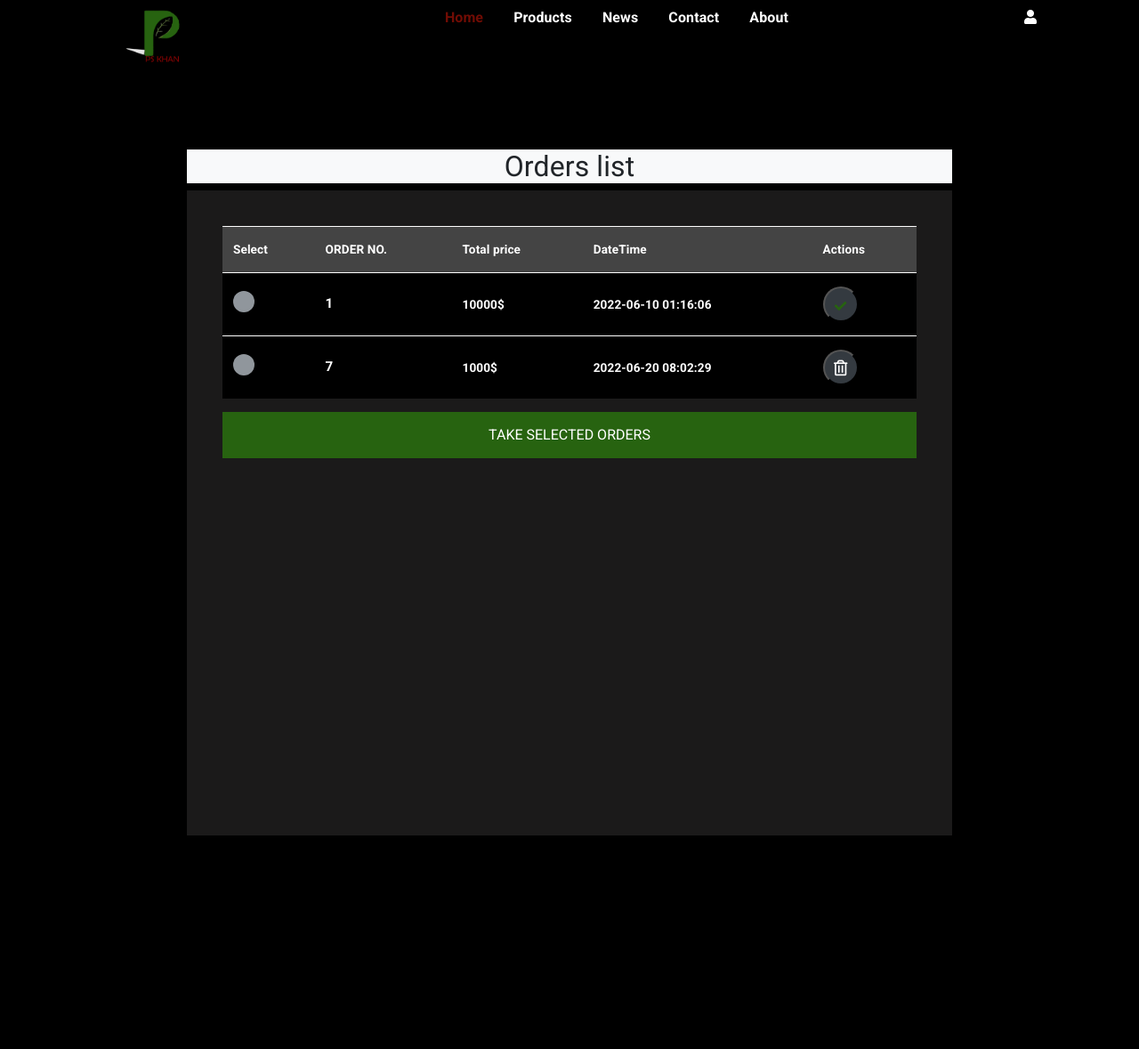
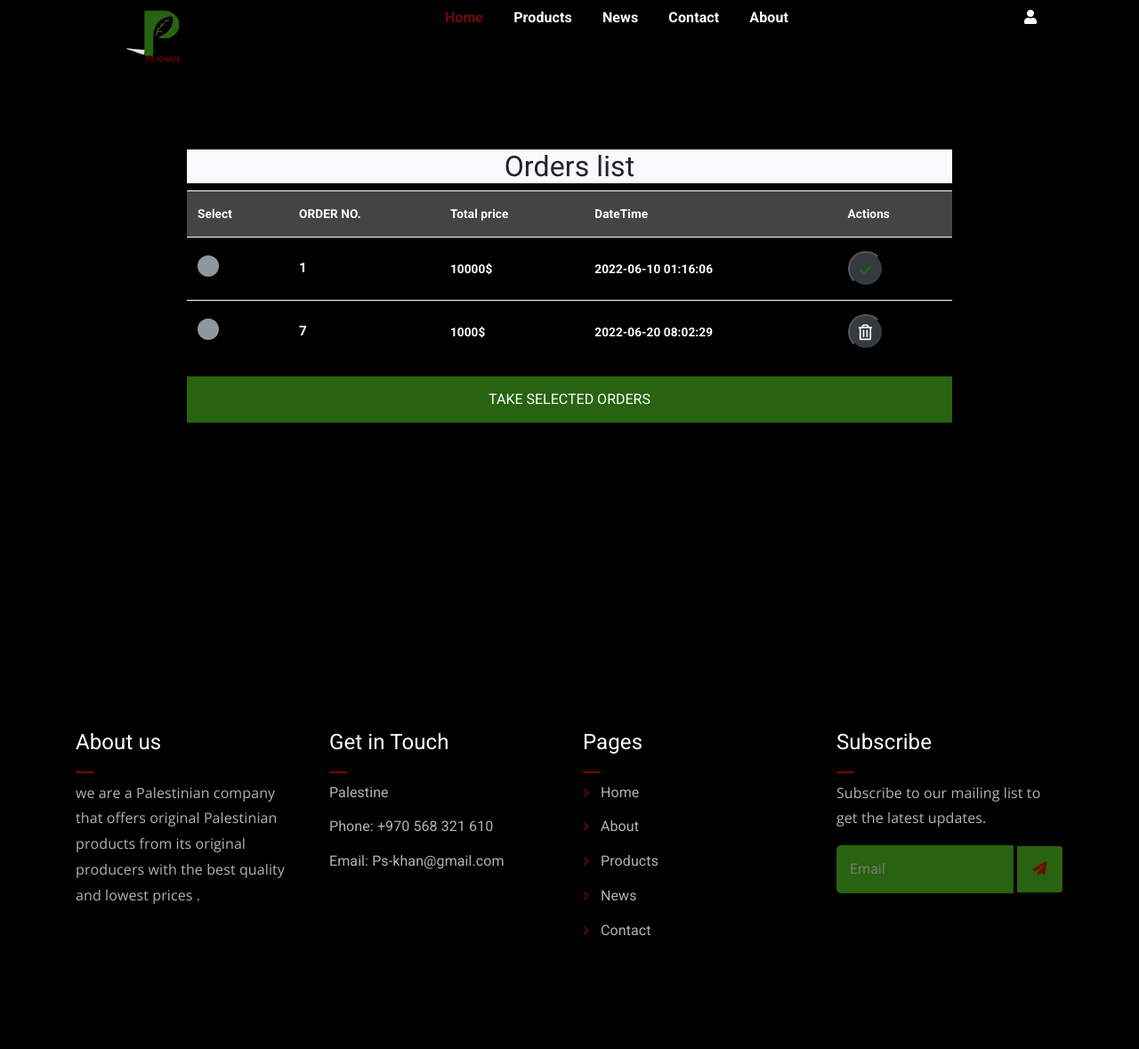
Before and after one commit to SeniorProject88/senior-project, a PHP site: page /orderList.php in a window 1280 px wide; the page is wider, and only the part inside the window is pictured. Shown: the part 32-1211 px from the top of that part at 89% size. Run offline with PHP 8.4, Linux system fonts and the light colour scheme; data comes from the database, SQL or seed files in the repository; data that the repository does not hold is empty.

Commit message:
orderlist

```diff
--- a/assets/css/templatemo-style.css
+++ b/assets/css/templatemo-style.css
@@ -435,10 +435,11 @@
 .tm-block-product-categories {
   min-height: 650px;
 }
-.tm-product-table-container {
-  max-height: 465px;
+
+.dana{
+  max-height: 4000px;
   margin-bottom: 15px;
-  overflow-y: scroll;
+  overflow-y: auto;
 }
 .tm-product-table tr {
   font-weight: 600;
--- a/cart.php
+++ b/cart.php
@@ -94,7 +94,8 @@
 												<td class="product-name"><?= $product[$user_id][0]['name']?></td>
 												<td class="product-price"><?= $product[$user_id][0]['price']?>$</td>
 												<td class="product-quantity">
-													<input type="number" class="count-<?= $product[$user_id][0]['id']?>" onchange="getTotal(<?= $product[$user_id][0]['id']?>)" 	placeholder="0" min="1" >
+													<input type="number" class="count-<?= $product[$user_id][0]['id']?>"
+													onchange="getTotal(<?= $product[$user_id][0]['id']?>)" 	placeholder="0" min="1" onkeydown="return false">
 												</td>
 												<input type="hidden" class="price-<?= $product[$user_id][0]['id']?>" value="<?= $product[$user_id][0]['price']?>">
 												<td class="product-total-<?= $product[$user_id][0]['id']?> total-order"><span>0</span>$</td>
--- a/orderList.php
+++ b/orderList.php
@@ -123,8 +123,8 @@
                     <div class="col-sm-12 col-md-12 col-lg-12 col-xl-12 tm-block-col">
                     <form method = "POST" >
                         <h2 class="text-center bg-light">Orders list</h2>
-                        <div class="tm-bg-primary-dark tm-block tm-block-products">
-                            <div class="tm-product-table-container">
+                        <div class=" dana">
+                            <div class=" dana">
 
                                 <table class="table table-hover tm-table-small tm-product-table">
                                     <thead>
@@ -141,7 +141,7 @@
 
                                     <?php foreach($orders as $order):?>
                                         <tr>
-                                            <th scope="row"><input type="checkbox" name="product[]" value="<?= $product['id']?>" /></th>
+                                            <th scope="row"><input type="checkbox" name="order[]" value="<?= $order['id']?>" /></th>
                                             <td class="tm-product-name text-white"><?= $order['id']?></td>
                                             <td class="text-white"><?= $order['total_price']?>$</td>
                                             <td class="text-white"><?= $order['datetime']?></td>
```
Also changed, not shown: WaitingList.php (+7 -3 lines), handlers/handlerRegister.php (+14 -7 lines), handlers/handlerRegisterOwner.php (+13 -8 lines), addOrder.php (line endings or trailing spaces), assets/img/products/22,06,221736326452446370.jpg (added), assets/img/products/22,06,221736326470326172.JPG (added), assets/img/products/22,06,221736326486804724.JPG (added), assets/img/products/22,06,221736327999338475.jpg (added), assets/img/products/22,06,221736328021025655.jpg (added), assets/img/products/22,06,221736328041613404.jpg (added).
